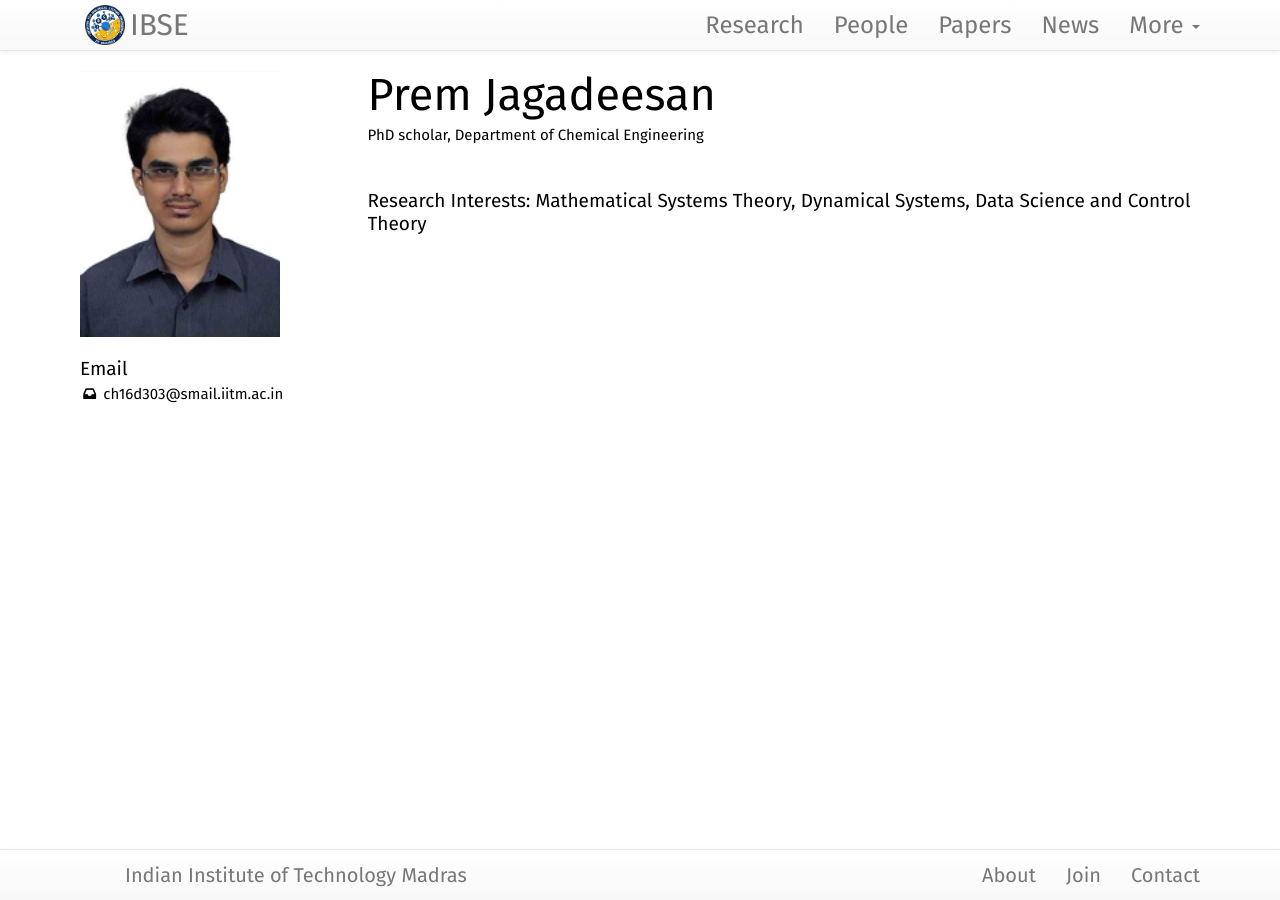
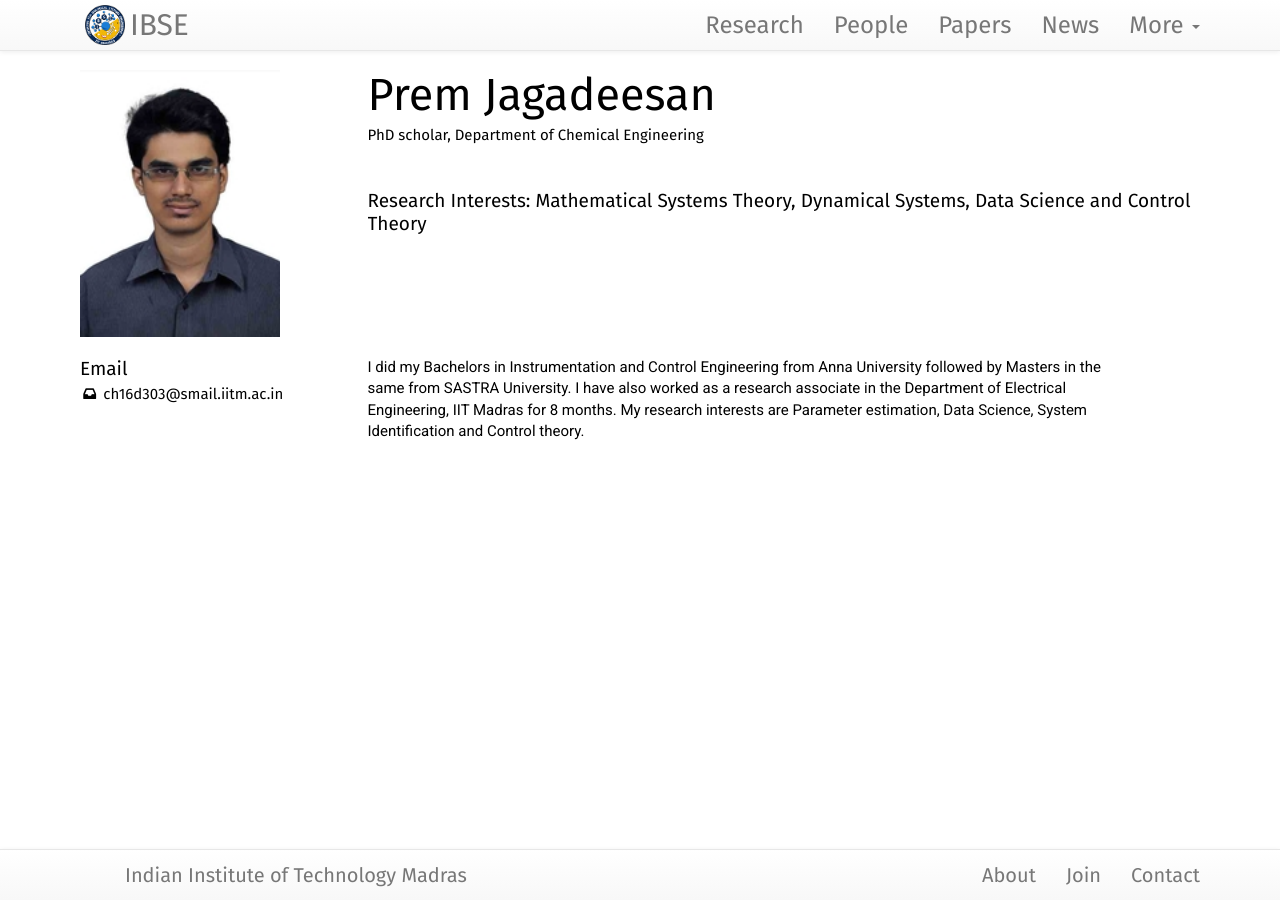
Before and after one commit to philge/ibse-iitm.github.io, a Jekyll site: the page built from team/_posts/2018-04-09-Prem-Jagadeesan.md, in a window 1280 px wide. Built offline with Jekyll 4.4.1, drawn with Linux system fonts in a browser that asks for light colours; nearby versions of some CDN libraries.

Commit message:
Update 2018-04-09-Prem-Jagadeesan.md

```diff
--- a/team/_posts/2018-04-09-Prem-Jagadeesan.md
+++ b/team/_posts/2018-04-09-Prem-Jagadeesan.md
@@ -12,3 +12,6 @@ github:
 twitter:
 alum: false
 ---
+
+
+I did my Bachelors in Instrumentation and Control Engineering from Anna University followed by Masters in the same from SASTRA University. I have also worked as a research associate in the Department of  Electrical Engineering, IIT Madras for 8 months. My research interests are Parameter estimation, Data Science, System Identification and Control theory.
```
